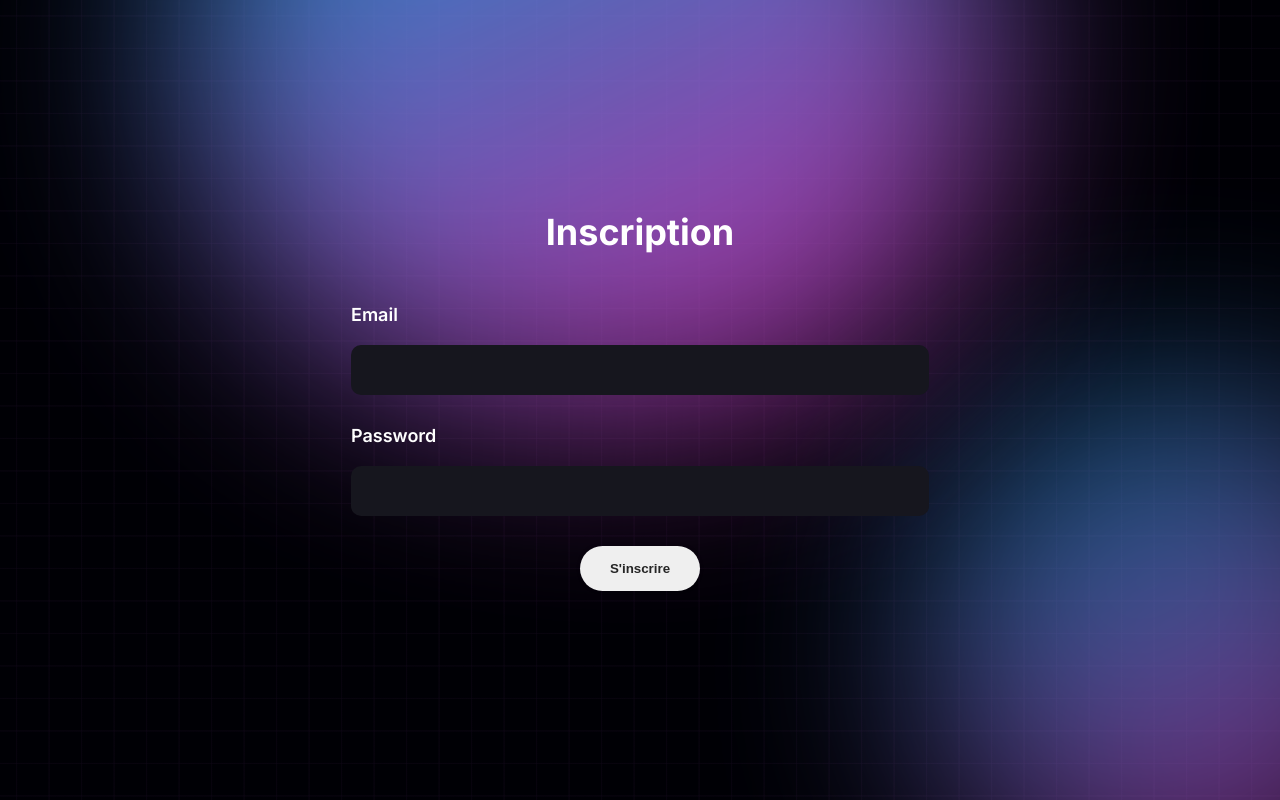
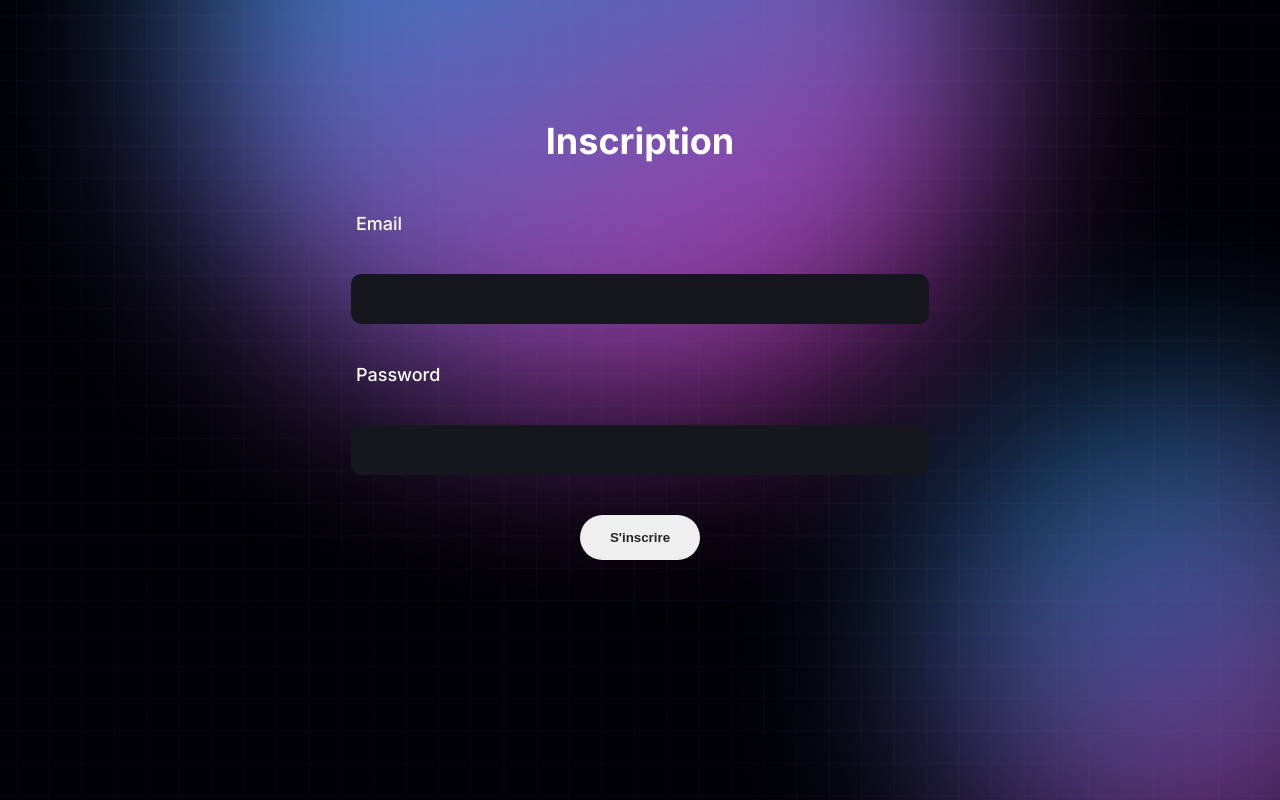
Before and after one commit to BetaPeche/sport-app, a React (Vite) app in the folder frontend/: page /signup in a window 1280 px wide. Built offline with nearby package versions, Linux system fonts and the light colour scheme.

Commit message:
Fix height and change font

```diff
--- a/frontend/src/styles/pages/register.scss
+++ b/frontend/src/styles/pages/register.scss
@@ -1,6 +1,6 @@
 main.register {
     width: 100%;
-    height: 100%;
+    height: 562px;
     display: flex;
     flex-direction: column;
     align-items: center;
@@ -12,10 +12,12 @@ main.register {
         display: flex;
         flex-direction: column;
         align-items: center;
+        gap: 10px;
         label {
             align-self: flex-start;
-            font-size: 18px;
-            font-weight: 600;
+            font-size: clamp(0.75rem, 0.6076rem + 0.7595vw, 1.125rem);
+            font-weight: 500;
+            padding-left: 5px;
         }
         input {
             width: clamp(300px, 70vw, 578px);
```
